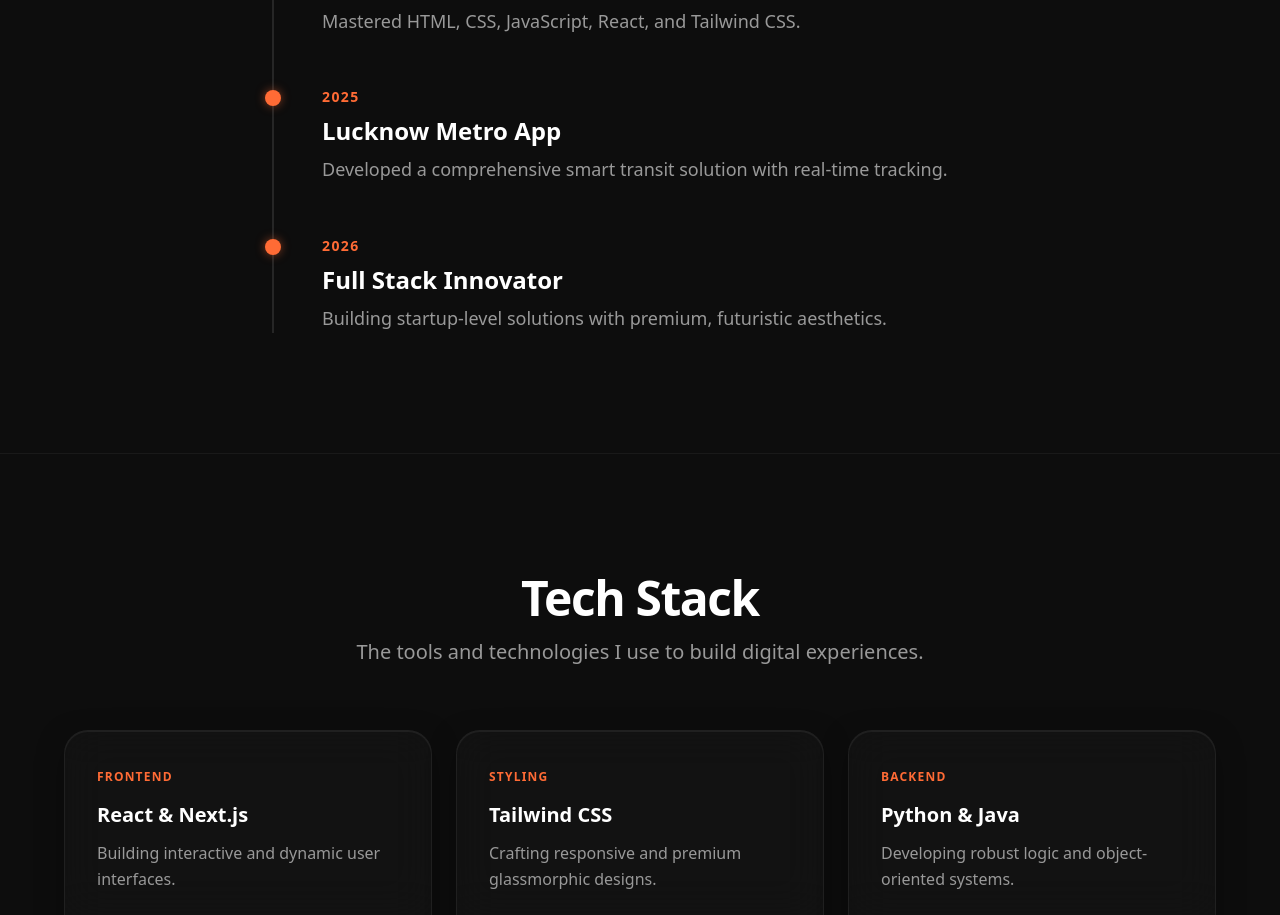
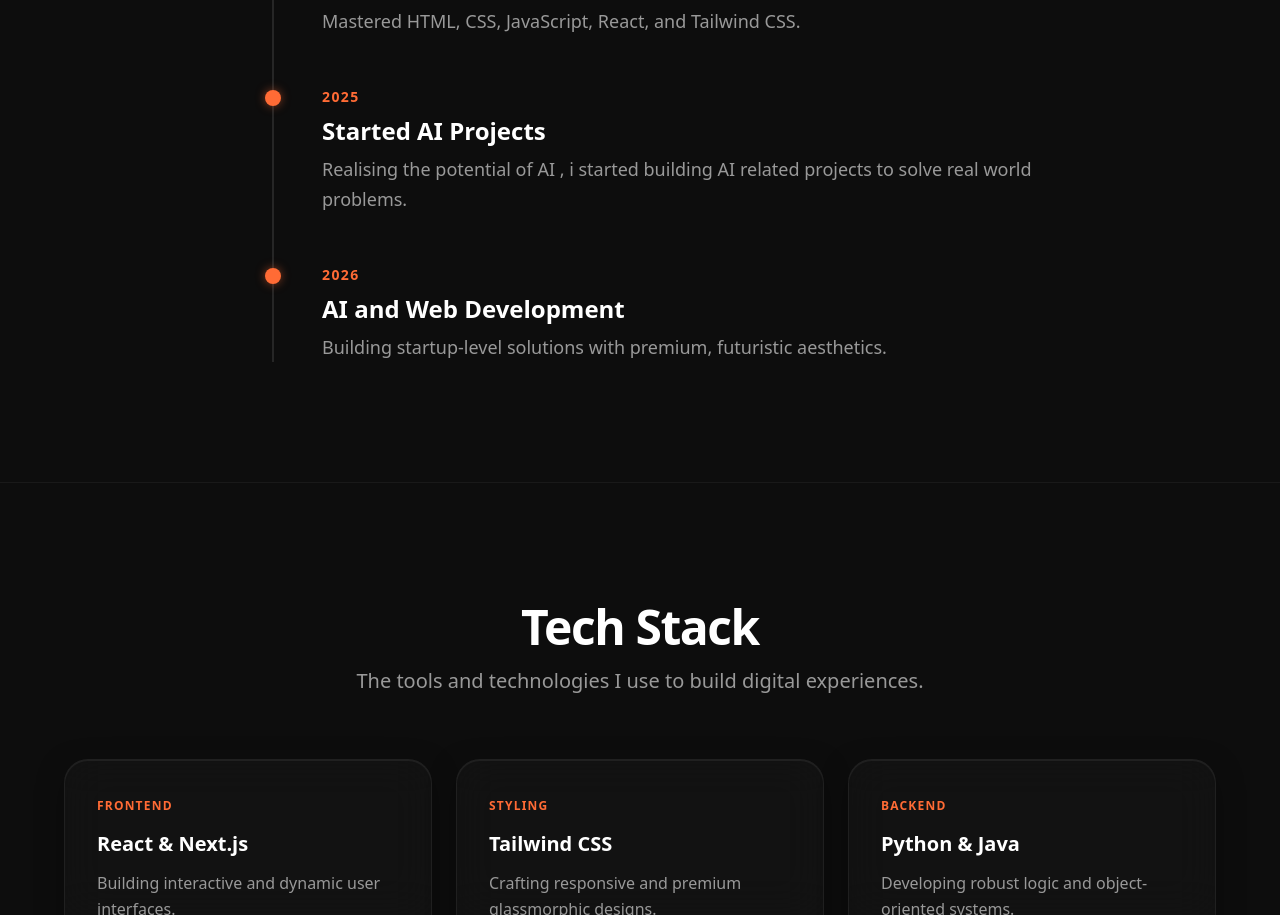
Before and after one commit to Rajputshubham07/Shubham_07, a Next.js app: page / in a window 1280 px wide. Shown: the part 7707-8622 px from the top of the page. Built offline with nearby package versions, Linux system fonts and the light colour scheme.

Commit message:
chore: simplify journey timeline and update tagscroll details

```diff
--- a/src/components/JourneyTimeline.tsx
+++ b/src/components/JourneyTimeline.tsx
@@ -6,8 +6,8 @@ export default function JourneyTimeline() {
   const timeline = [
     { year: "2023", title: "Started at AKTU", desc: "Began my journey into computer science and software development." },
     { year: "2024", title: "Web Development Focus", desc: "Mastered HTML, CSS, JavaScript, React, and Tailwind CSS." },
-    { year: "2025", title: "Lucknow Metro App", desc: "Developed a comprehensive smart transit solution with real-time tracking." },
-    { year: "2026", title: "Full Stack Innovator", desc: "Building startup-level solutions with premium, futuristic aesthetics." },
+    { year: "2025", title: "Started AI Projects", desc: "Realising the potential of AI , i started building AI related projects to solve real world problems." },
+    { year: "2026", title: "AI and Web Development", desc: "Building startup-level solutions with premium, futuristic aesthetics." },
   ];
 
   return (
--- a/src/components/TagScroll.tsx
+++ b/src/components/TagScroll.tsx
@@ -11,7 +11,8 @@ const tagsRow2 = [
 export default function TagScroll() {
   return (
     <section className="bg-[#0d0d0d] py-16 overflow-hidden border-t border-white/5">
-      <style dangerouslySetInnerHTML={{__html: `
+      <style dangerouslySetInnerHTML={{
+        __html: `
         @keyframes scroll-left {
           0% { transform: translateX(0); }
           100% { transform: translateX(-50%); }
```
